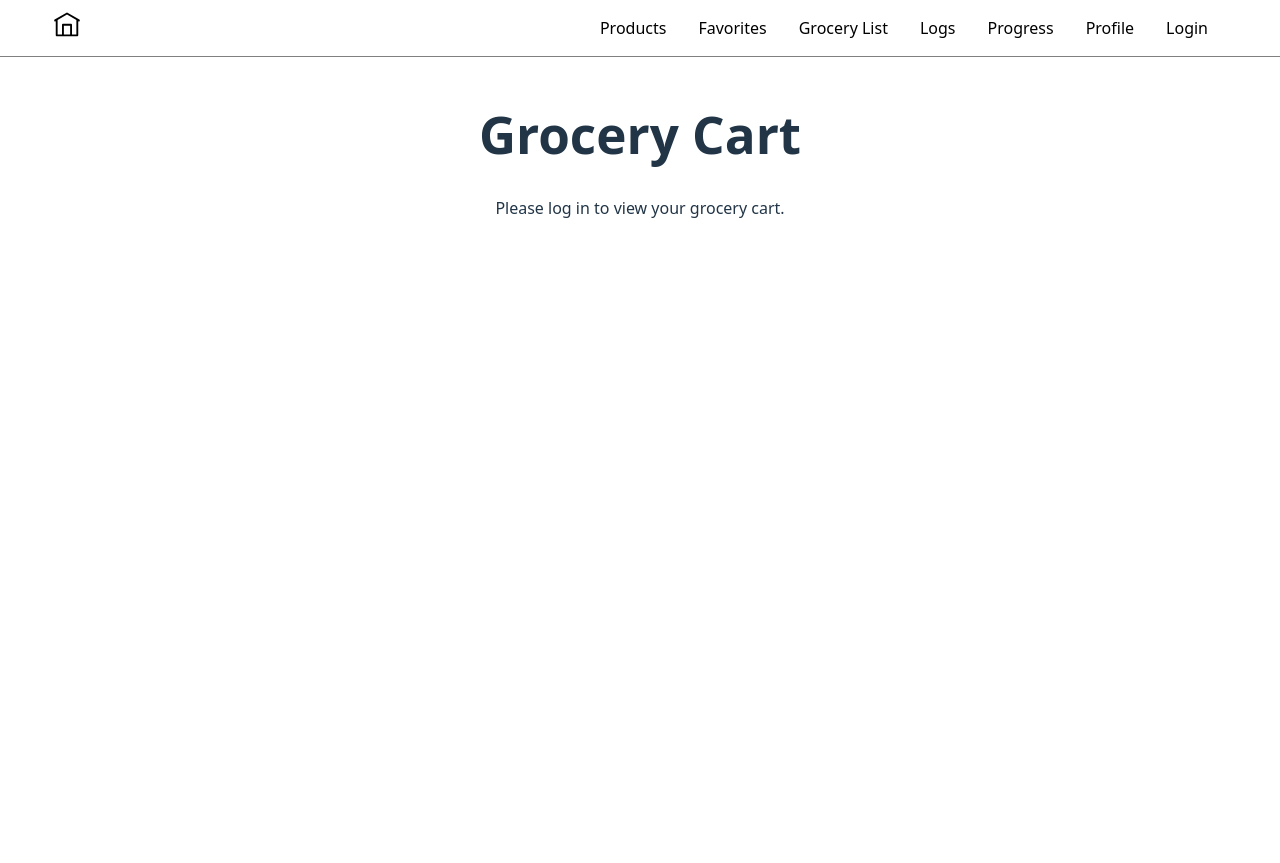
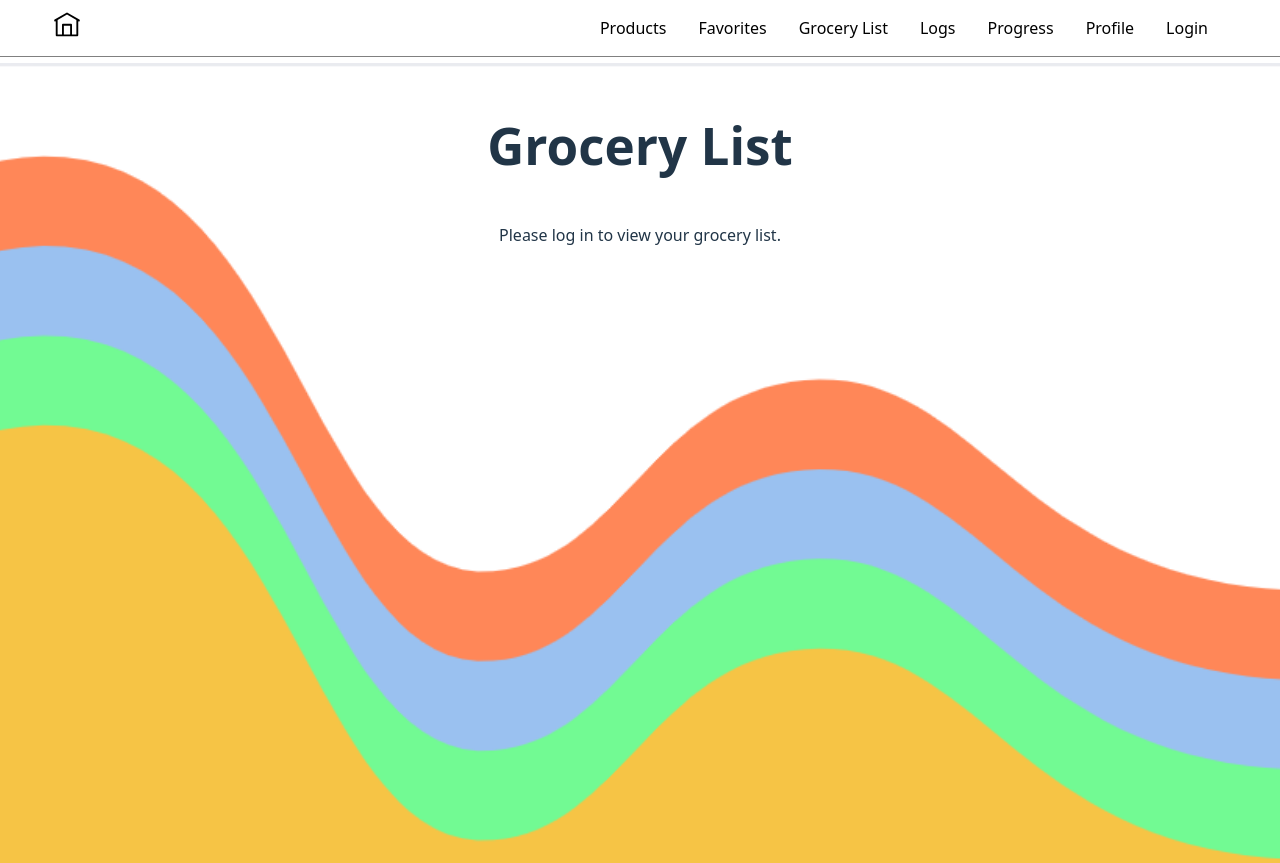
Before and after one commit to ededd9/NomCents, a React (Vite) app in the folder frontend/: page /grocery-cart in a window 1280 px wide. Before the commit the page ends 800 px from the top, so only its background shows below. Built offline with nearby package versions, Linux system fonts and the light colour scheme.

Commit message:
Added background for grocery list

```diff
--- /dev/null
+++ b/frontend/src/pages/GroceryCartPage.css
@@ -0,0 +1,15 @@
+/* Main container styles */
+.GroceryCartPage {
+    background-image: url('../assets/NomCents_GroceryListPageBG.png');
+    background-size: cover; /* Ensure the image covers the entire page */
+    background-position: center; /* Center the image */
+    background-repeat: no-repeat; /* Prevent the image from repeating */
+    background-attachment: fixed; /* Make the background stationary */
+    min-height: 100vh; /* Ensure it covers the full viewport height */
+    display: flex;
+    flex-direction: column;
+    padding: 20px;
+    margin: 0 auto;
+    width: 100%; /* Ensure it spans the full width of the page */
+    box-sizing: border-box; /* Include padding and border in width calculations */
+  }
--- a/frontend/src/pages/GroceryCartPage.jsx
+++ b/frontend/src/pages/GroceryCartPage.jsx
@@ -2,7 +2,7 @@
 import { useState, useEffect, useContext } from "react";
 import GroceryCart from "../components/GroceryCart";
 import { LoginContext } from "../contexts/LoginContext";
-//import "./GroceryCartPage.css";
+import "./GroceryCartPage.css";
 
 const BACKEND_API_URL = "http://127.0.0.1:5000/api";
 
@@ -157,10 +157,10 @@ const GroceryCartPage = () => {
   }
 
     return (
-    <div>
-      <h1>Grocery Cart</h1>
+    <div className="GroceryCartPage">
+      <h1>Grocery List</h1>
        {/* Display message if not logged in */}
-       {!isLoggedIn && <p>Please log in to view your grocery cart.</p>}
+       {!isLoggedIn && <p>Please log in to view your grocery list.</p>}
        {/* Render GroceryCart only if logged in */}
        {isLoggedIn && (
         <GroceryCart
```
